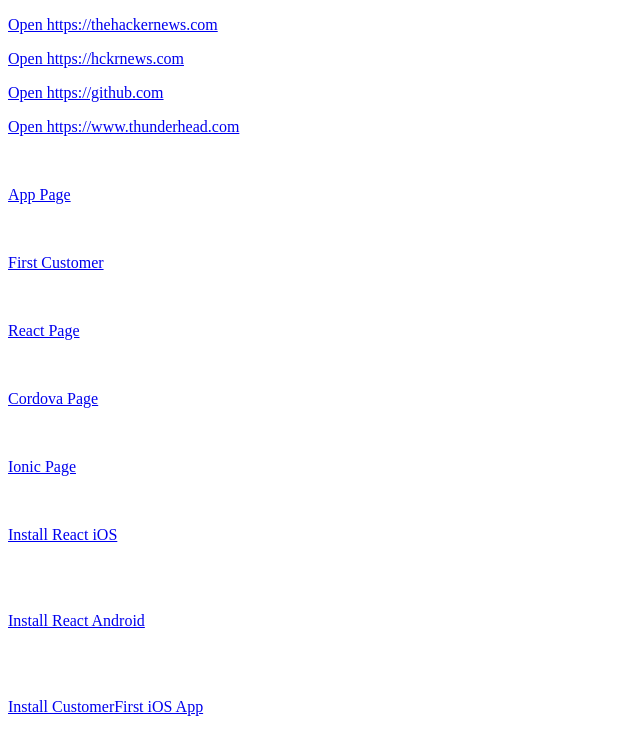
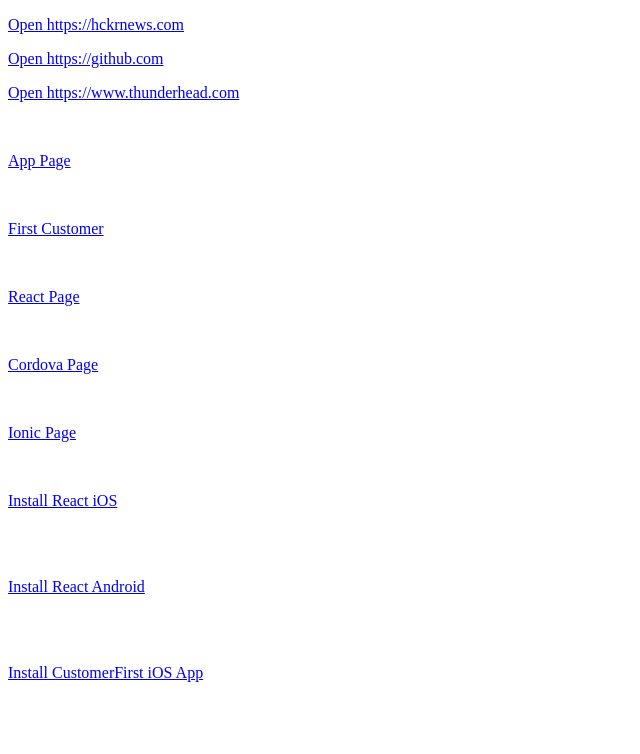
Before and after one commit to JackRobinson/JackRobinson.github.io, a plain HTML site: page index.html in a window 1280 px wide. Shown: the whole page, without its empty margins (0-640 px from the left). Drawn offline with Linux system fonts and the light colour scheme.

Commit message:
Update index.html

```diff
--- a/index.html
+++ b/index.html
@@ -1,8 +1,7 @@
 <!DOCTYPE html>
 <html>
 <head>
-<script type='text/javascript'> (function() { var onetag = document.createElement('script'); onetag.id = 'thxTag'; onetag.type = 'text/javascript'; onetag.async = true; onetag.src = 'https://onedemo.thunderhead.com/one/rt/js/one-tag.js?siteKey=ONE-N0Y4IAHSVQ-9336'; var firstScriptElement = document.getElementsByTagName('script')[0]; firstScriptElement.parentNode.insertBefore(onetag, firstScriptElement); })(); </script><p><a href="https://thehackernews.com/?someKey=thehackernews">Open https://thehackernews.com</a></p>
-<p><a href="https://hckrnews.com/?someKey=hckrnews">Open https://hckrnews.com</a></p>
+<script type='text/javascript'> (function() { var onetag = document.createElement('script'); onetag.id = 'thxTag'; onetag.type = 'text/javascript'; onetag.async = true; onetag.src = 'https://onedemo.thunderhead.com/one/rt/js/one-tag.js?siteKey=ONE-WCPMITYCDY-2740'; var firstScriptElement = document.getElementsByTagName('script')[0]; firstScriptElement.parentNode.insertBefore(onetag, firstScriptElement); })(); </script><p><a href="https://hckrnews.com/?someKey=hckrnews">Open https://hckrnews.com</a></p>
 <p><a href="https://github.com/?someKey=github">Open https://github.com</a></p>
 <p><a href="https://www.thunderhead.com/?someKey=thunderhead">Open https://www.thunderhead.com</a></p>
   <br/>
```
